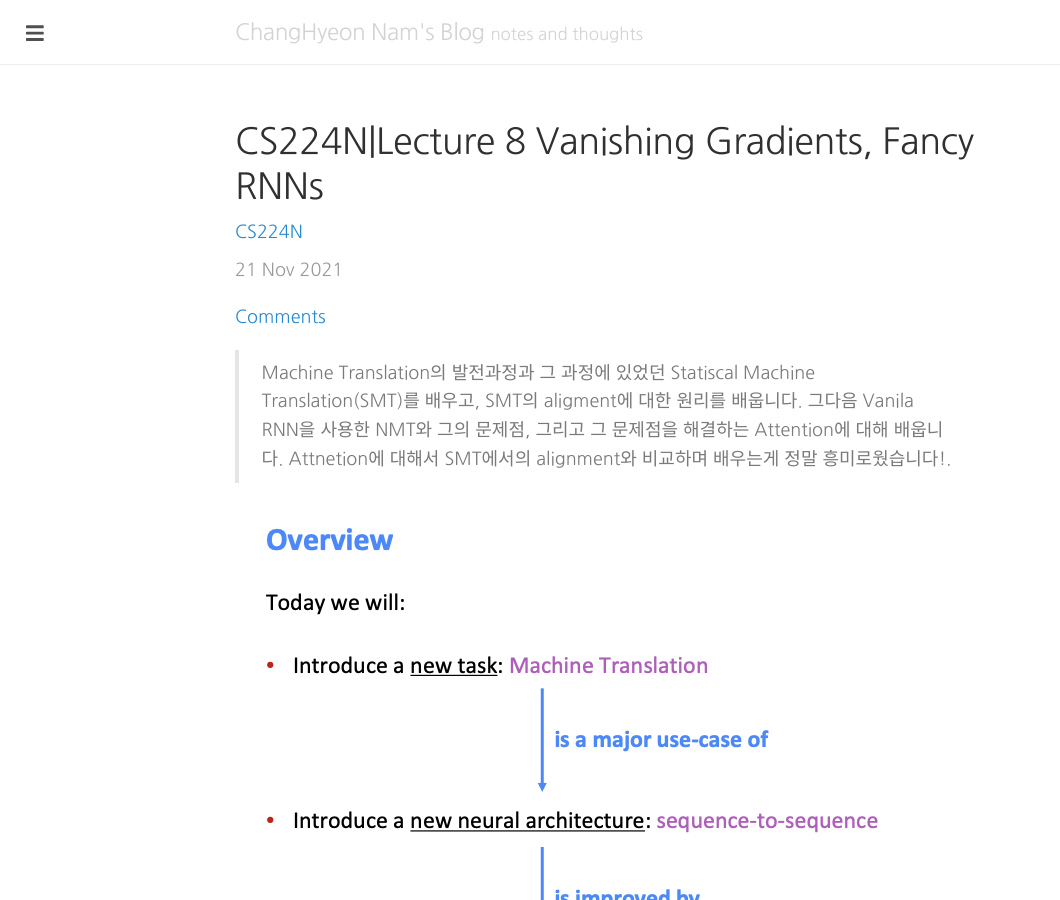
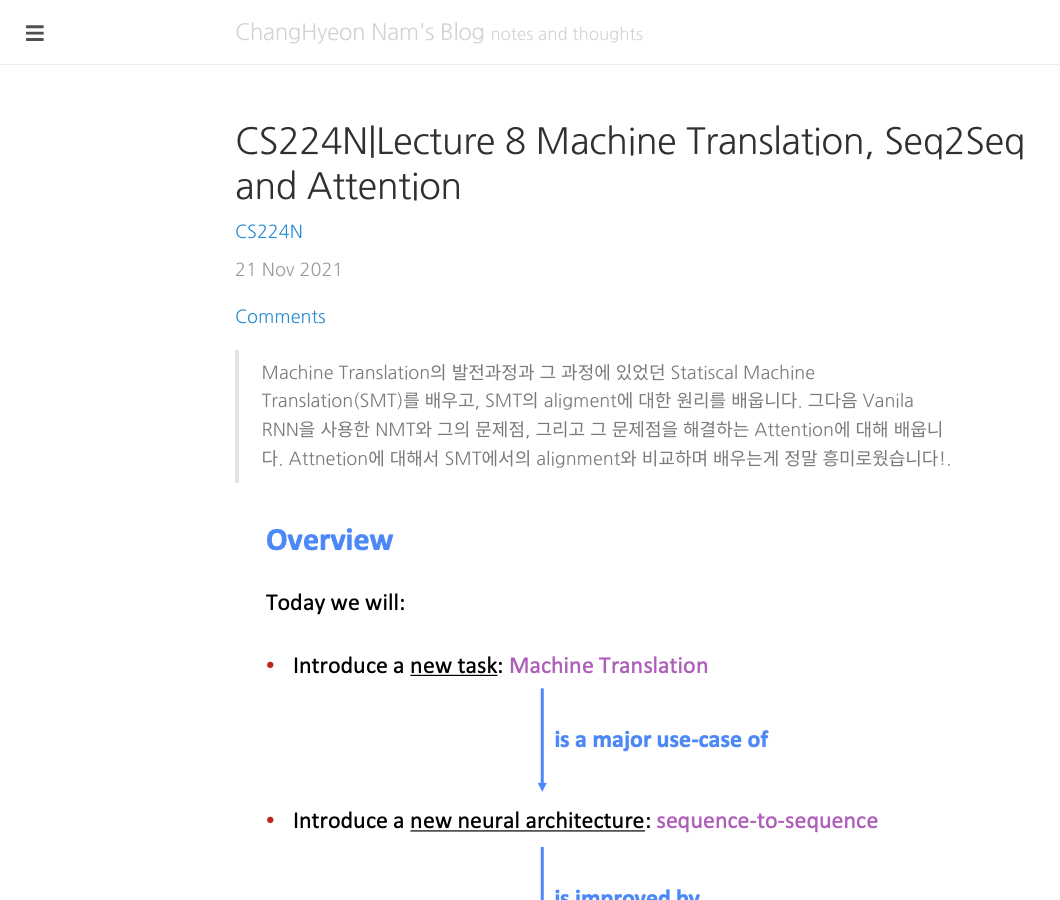
Before and after one commit to changhyeonnam/changhyeonnam.github.io, a Jekyll site: the page built from _posts/2021/2021-11-21-cs224n_lecture08.md, in a window 1280 px wide and 900 px high. Shown: the whole window, without its empty margins (0-1060 px from the left). Built offline with Jekyll 4.4.1, drawn with Linux system fonts in a browser that asks for light colours; nearby versions of some CDN libraries; formulas are drawn with MathJax 3; comment, search, counter and statistics services are not loaded.

Commit message:
Update 2021-11-21-cs224n_lecture08.md

```diff
--- a/_posts/2021/2021-11-21-cs224n_lecture08.md
+++ b/_posts/2021/2021-11-21-cs224n_lecture08.md
@@ -1,5 +1,5 @@
 ---
-title: CS224N|Lecture 8 Vanishing Gradients, Fancy RNNs
+title: CS224N|Lecture 8 Machine Translation, Seq2Seq and Attention
 layout: post
 Created: November 21, 2021 11:00 PM
 tags:
@@ -103,7 +103,7 @@ NMT의 기본적인 구조는 seq2seq으로 두개의 RNN으로 이루어져있
 
 source/target sentenece 각각에 대해 word embedding이 필요하고, 위 slide에서는 vanila RNN으로 묘사했지만 Bidirenctional LSTM/GRU 등 모두 가능하다. target sentence에서 <END> token은 문장의 끝을 나타내고, Decorder RNN은 encoding에 condition된 coditional Language Model으로 볼 수 있다.  위diagram은 test time에서 decorder가 어떻게 작동하는지 보여주고 있다.
 
-**Sequence-to-sequence is versatile**
+### Sequence-to-sequence is versatile
 
 sequence-to-sequence 구조는 MT 뿐만 아니라 다양한 task에서 활용될 수 있다.
 
```
